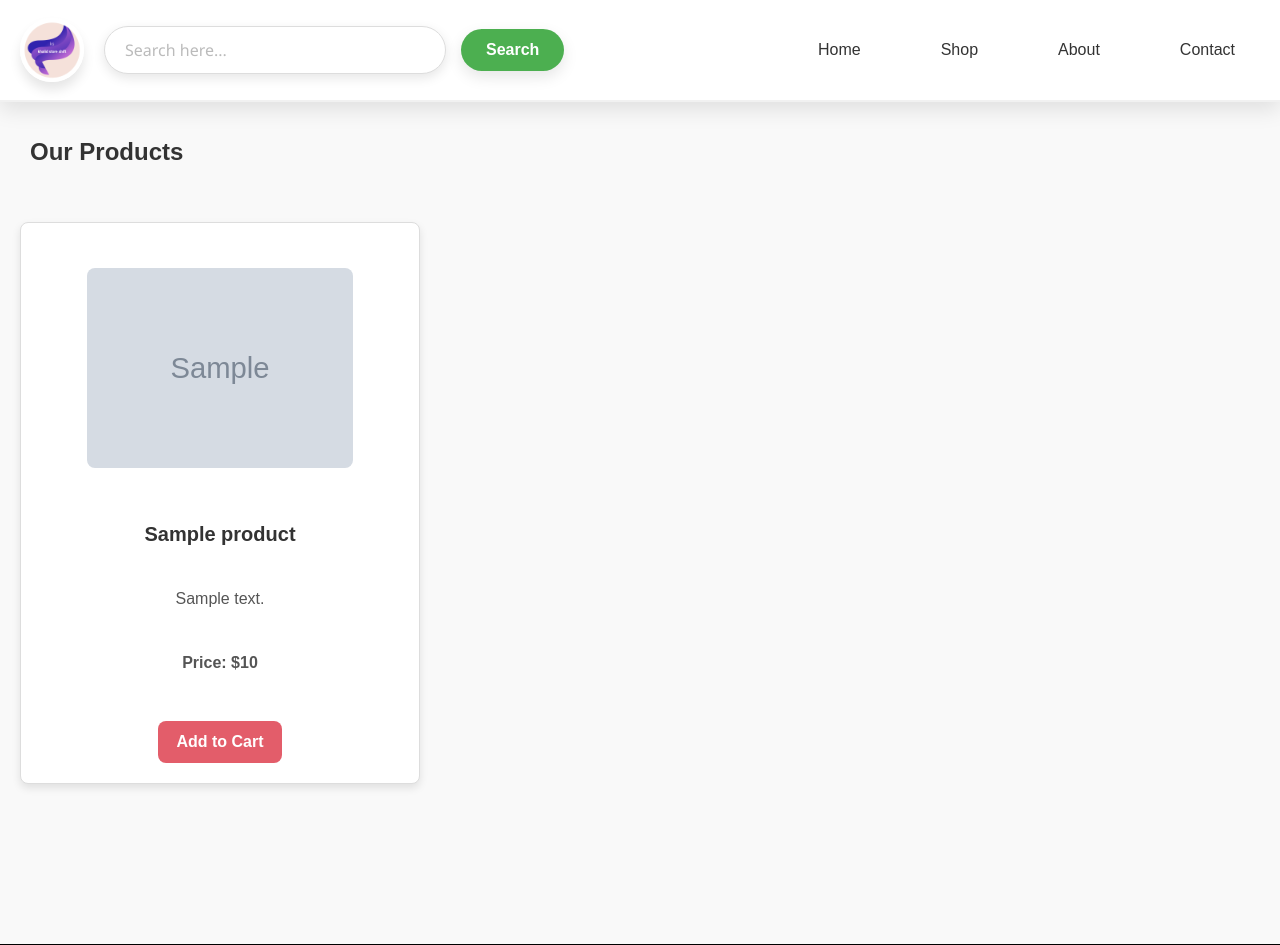
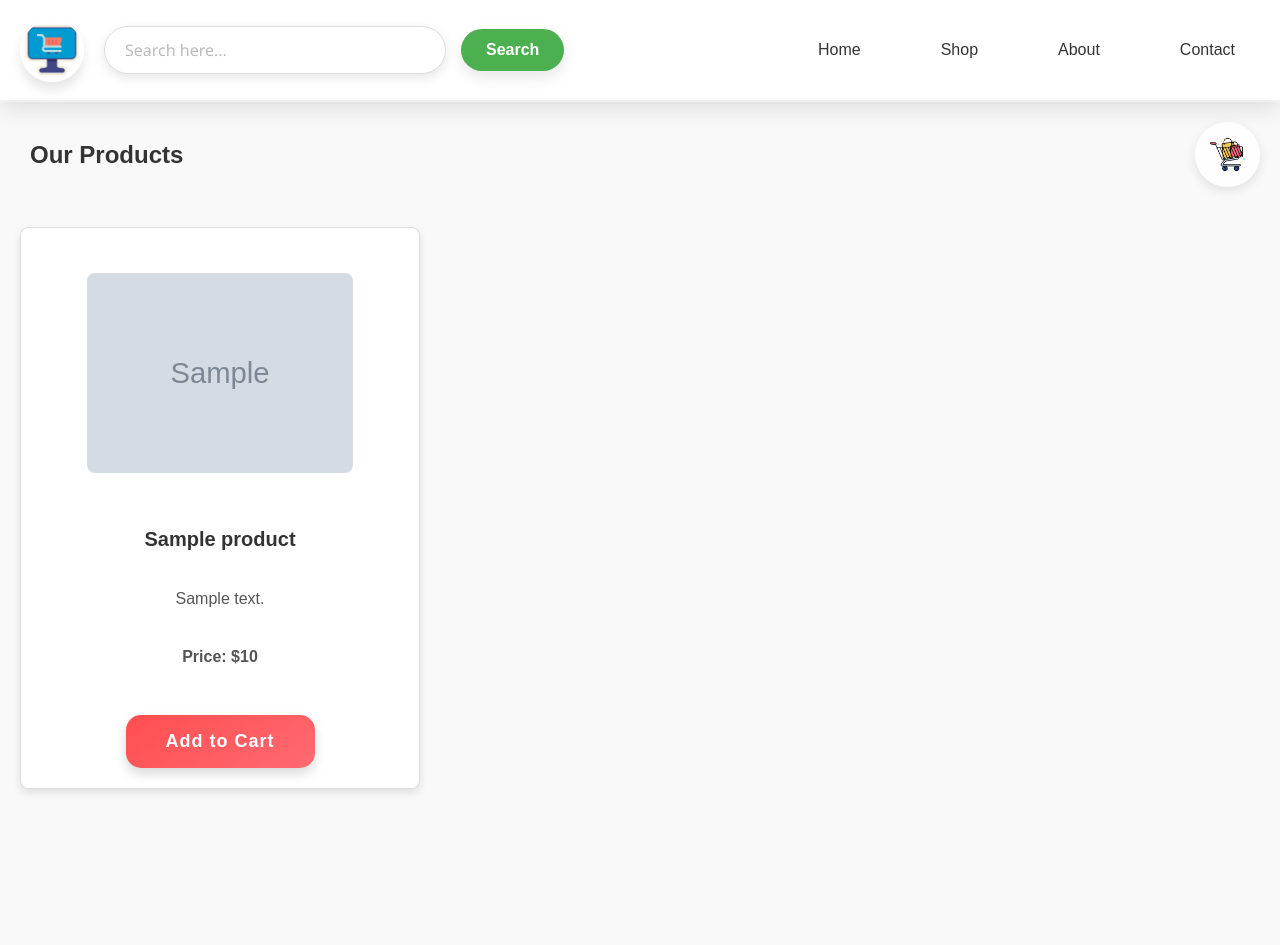
Before and after one commit to khalidhub7/khalidstoreshift, a Flask app: page /khalid_store_shift/products in a window 1280 px wide. Shown: the top 945 px of the page. Run offline with Flask 3, Linux system fonts and the light colour scheme; the visitor is signed in with stand-in values (Sample User, id 1); grey boxes marked "Sample" are stand-in pictures; a database or web service that is not in the repository returns one stand-in record (values such as "Sample title"); some libraries are stand-ins or nearby versions.

Commit message:
post request handler

```diff
--- a/routes/cart.py
+++ b/routes/cart.py
@@ -70,7 +70,7 @@
         else:
             mongo.db.cart.update_one(
                 {"_id": cart["_id"]}, {"$set": cart})
-    return redirect("/cart")
+    return redirect(url_for("app_views.cart"))
 
 
 @app_views.route("/cart/update", methods=["POST"],
--- a/static/styles/homepage_body.css
+++ b/static/styles/homepage_body.css
@@ -5,13 +5,20 @@
     background-color: #f9f9f9;
 }
 
+/* Container for header and cart icon */
+.header-container {
+    display: flex;
+    justify-content: space-between;
+    align-items: center;
+    margin-left: 30px;
+    padding: 20px 0;
+}
+
 .product-header {
-    text-align: left;
-    margin-left: 30px;
     font-size: 24px;
     font-weight: bold;
-    padding: 20px 0;
     color: #333;
+    margin: 0;
 }
 
 .product-grid {
@@ -94,22 +101,64 @@
     margin: 10px 0;
 }
 
+/* Enhanced Add to Cart Button Styling */
 .add-to-cart {
-    padding: 12px 18px;
-    background-color: rgba(220, 53, 69, 0.8);
+    padding: 16px 30px;
+    background: linear-gradient(145deg, #ff4e50, #ff6a71);
     color: white;
-    font-size: 16px;
-    font-weight: bold;
+    font-size: 18px;
+    font-weight: 700;
     border: none;
-    border-radius: 8px;
+    border-radius: 15px;
     cursor: pointer;
-    transition: background-color 0.3s ease, transform 0.2s ease, filter 0.2s ease;
-    margin-top: 15px;
-    backdrop-filter: blur(4px);
+    transition: all 0.3s ease;
+    margin-top: 20px;
+    margin-right: 20px; /* Margin right */
+    box-shadow: 0 6px 12px rgba(0, 0, 0, 0.15);
+    display: inline-block;
+    width: 100%;
+    max-width: 300px;
+    text-align: center;
+    letter-spacing: 1px;
 }
 
 .add-to-cart:hover {
-    background-color: rgba(220, 53, 69, 1);
-    transform: scale(1.05);
-    filter: brightness(1.2);
+    background: linear-gradient(145deg, #ff6a71, #ff4e50);
+    transform: translateY(-4px);
+    box-shadow: 0 10px 20px rgba(0, 0, 0, 0.2);
 }
+
+.add-to-cart:active {
+    background: linear-gradient(145deg, #ff4e50, #ff6a71);
+    transform: translateY(2px);
+    box-shadow: 0 4px 8px rgba(0, 0, 0, 0.15);
+}
+
+.add-to-cart:focus {
+    outline: none;
+    box-shadow: 0 0 0 2px #ff6a71;
+}
+
+/* Cart Icon Styling - Placed in the Header */
+.cart-icon-link {
+    display: flex;
+    align-items: center;
+    justify-content: center;
+    padding: 15px;
+    background-color: rgba(255, 255, 255, 0.8);
+    border-radius: 50%;
+    box-shadow: 0 4px 12px rgba(0, 0, 0, 0.1);
+    transition: transform 0.3s ease, box-shadow 0.3s ease;
+    margin-right: 20px; /* Margin right for spacing */
+}
+
+.cart-icon-link:hover {
+    transform: scale(1.1);
+    box-shadow: 0 6px 16px rgba(0, 0, 0, 0.15);
+}
+
+.cart-icon {
+    width: 35px;
+    height: 35px;
+    object-fit: contain;
+}
--- a/templates/login.html
+++ b/templates/login.html
@@ -48,9 +48,11 @@
                         type="submit"
                         class="submit-button">Login</button>
                 </form>
+                <p>Don't have an account? <a href="/khalid_store_shift/register">Register here</a></p>
             </div>
         </section>
     </main>
+
 
     <footer class="footer">
         <div class="footer-content">
--- a/templates/products.html
+++ b/templates/products.html
@@ -33,7 +33,16 @@
     </header>
 
     <main>
-        <h1 class="product-header">Our Products</h1>
+        <!-- Container for the header and cart icon -->
+        <div class="header-container">
+            <h1 class="product-header">Our Products</h1>
+
+            <!-- Cart Icon Link -->
+            <a href="/khalid_store_shift/cart" class="cart-icon-link">
+                <img src="{{ url_for('static', filename='images/shopping-cart.png') }}" alt="Cart" class="cart-icon">
+            </a>
+        </div>
+
         <div class="product-grid">
             {% for product in products %}
                 <div class="product">
@@ -56,6 +65,9 @@
             {% endfor %}
         </div>
     </main>
+
+
+
 
     <footer class="footer">
         <div class="footer-content">
--- a/templates/register.html
+++ b/templates/register.html
@@ -56,9 +56,11 @@
                     >
                     <button type="submit" class="submit-button">Register</button>
                 </form>
+                <p>Already registered? <a href="/khalid_store_shift/login">Login here</a></p>
             </div>
         </section>
     </main>
+
 
     <footer class="footer">
         <div class="footer-content">
```
Also changed, not shown: static/images/logo_1.png (added), static/images/logo_transparent.png, static/images/notused.png (added), static/images/shopping-cart.png (added), 2 other files.
